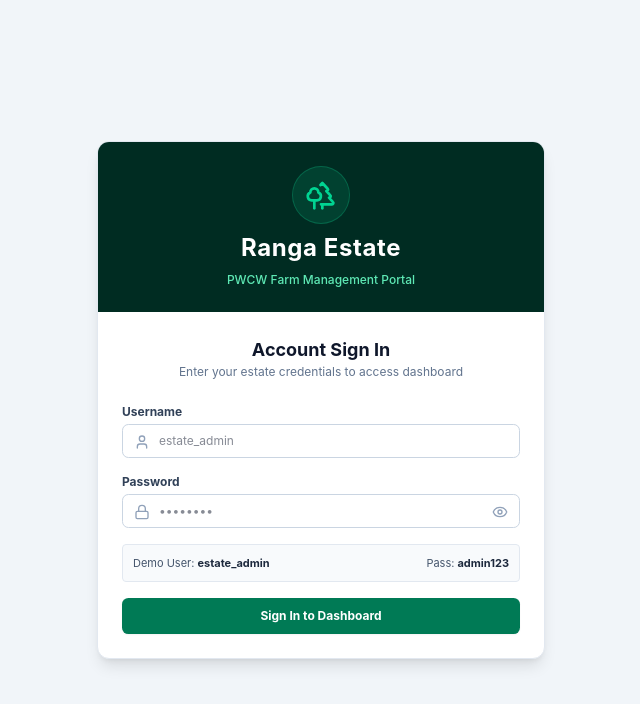
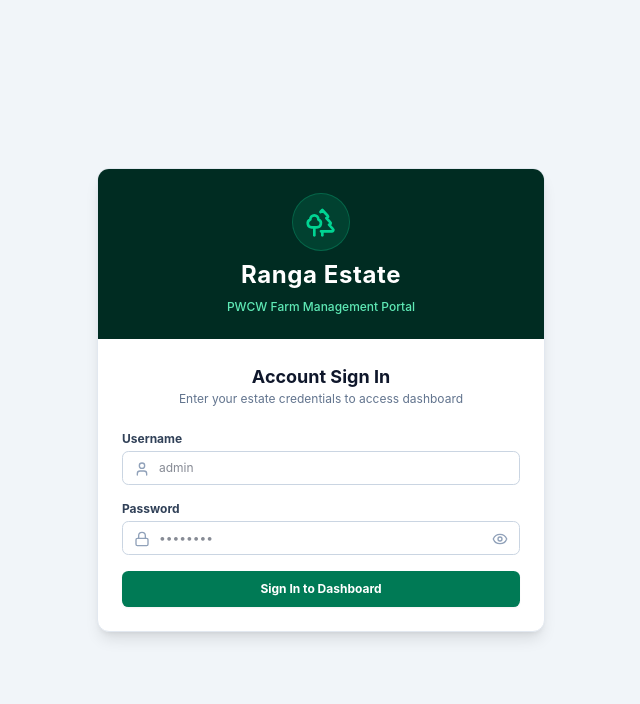
Before and after one commit to suressvar/Estate-PWCW-Project, a Next.js app: page /login in a window 1280 px wide. Shown: the top 704 px of the page, without its empty margins (319-959 px from the left). Built offline with nearby package versions, Linux system fonts and the light colour scheme.

Commit message:
feat: implement login page and add Playwright E2E testing configuration

```diff
--- a/package.json
+++ b/package.json
@@ -6,7 +6,9 @@
     "dev": "next dev",
     "build": "next build",
     "start": "next start",
-    "lint": "eslint"
+    "lint": "eslint",
+    "test:e2e": "playwright test"
+
   },
   "dependencies": {
     "@base-ui/react": "^1.6.0",
--- a/src/app/login/page.tsx
+++ b/src/app/login/page.tsx
@@ -18,6 +18,11 @@ export default function LoginPage() {
 
     if (!username.trim() || !password.trim()) {
       setError("Please enter both username and password.");
+      return;
+    }
+
+    if (username !== "admin" || password !== "admin123") {
+      setError("Invalid username or password.");
       return;
     }
 
@@ -67,7 +72,7 @@ export default function LoginPage() {
                 type="text"
                 value={username}
                 onChange={(e) => setUsername(e.target.value)}
-                placeholder="estate_admin"
+                placeholder="admin"
                 className="w-full pl-9 pr-3 py-2 text-xs border border-slate-300 rounded-md focus:ring-2 focus:ring-emerald-500 focus:outline-none"
               />
             </div>
@@ -103,11 +108,7 @@ export default function LoginPage() {
             </div>
           </div>
 
-          {/* Quick Demo Credentials Tip */}
-          <div className="p-2.5 bg-slate-50 border border-slate-200 rounded text-[11px] text-slate-600 flex justify-between items-center">
-            <span>Demo User: <strong className="text-slate-800">estate_admin</strong></span>
-            <span>Pass: <strong className="text-slate-800">admin123</strong></span>
-          </div>
+
 
 
           {/* Submit Button */}
```
